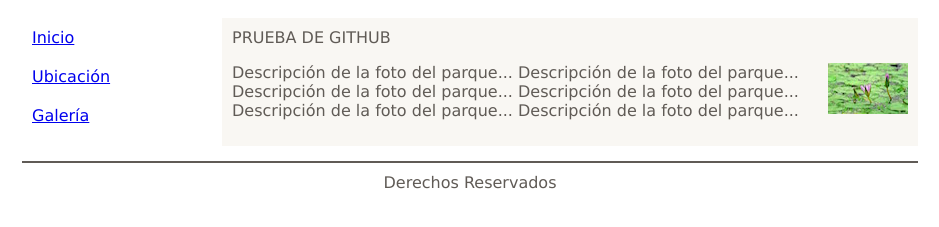
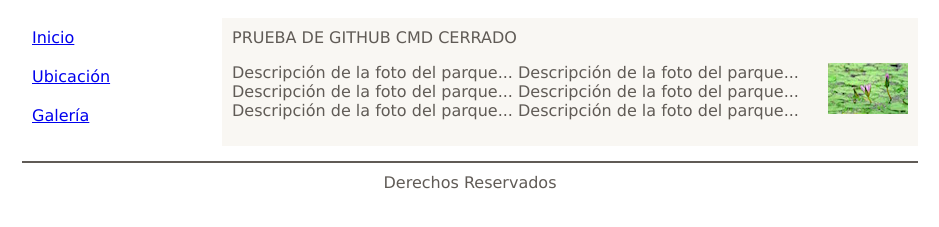
Before and after one commit to memacas/nextu, a plain HTML site: page 2.3.2.1 pos cajas/index.html in a window 1280 px wide. Shown: the part 59-286 px from the top of the page, without its empty margins (170-1109 px from the left). Drawn offline with Linux system fonts and the light colour scheme.

Commit message:
CMD CERRADO

```diff
--- a/2.3.2.1 pos cajas/index.html
+++ b/2.3.2.1 pos cajas/index.html
@@ -17,7 +17,7 @@
 	</ul>
 </navbar>
 <section id="contenido">
-PRUEBA DE GITHUB
+PRUEBA DE GITHUB CMD CERRADO
 	<p>
 		<img src="imagenes/imagen2.jpg" alt="">
 		Descripci&oacute;n de la foto del parque...
```
